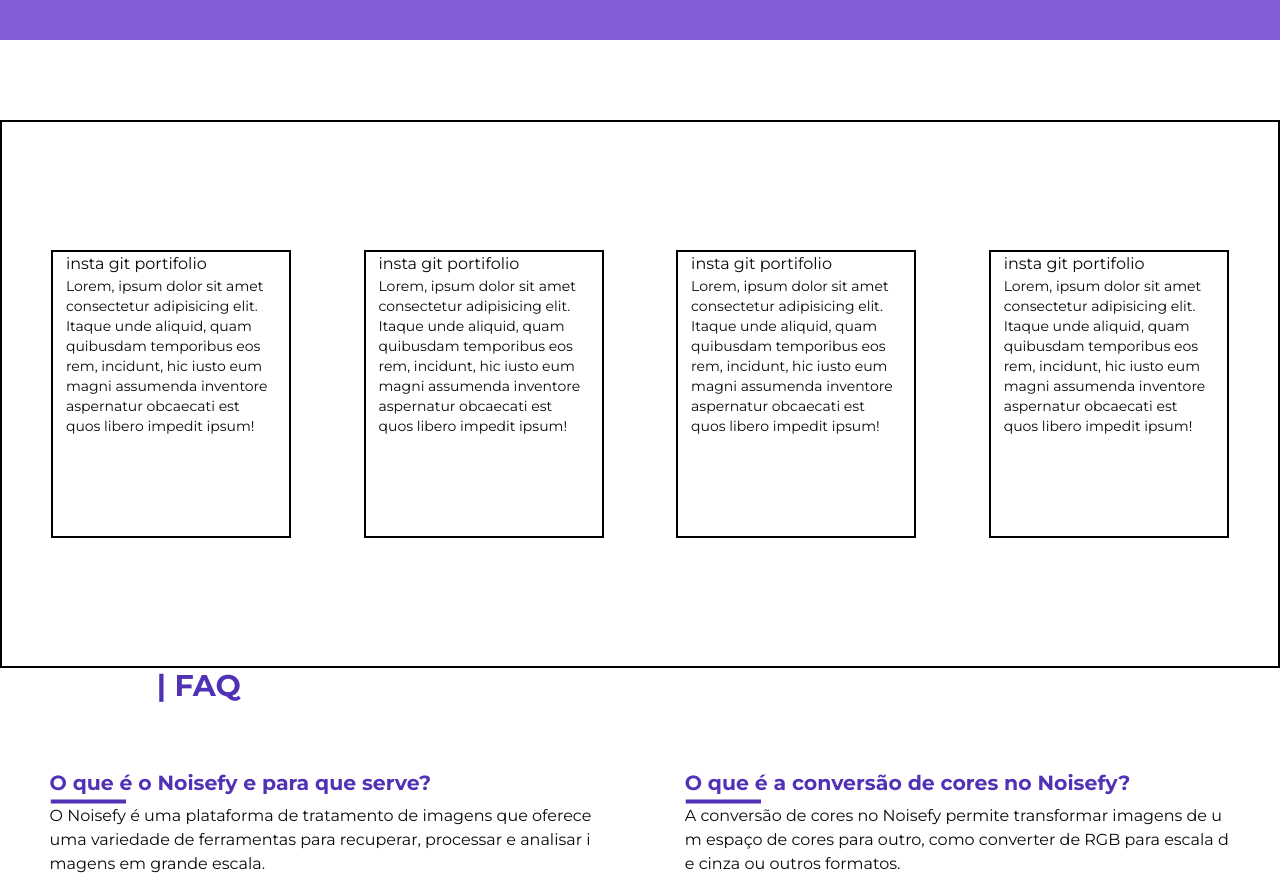
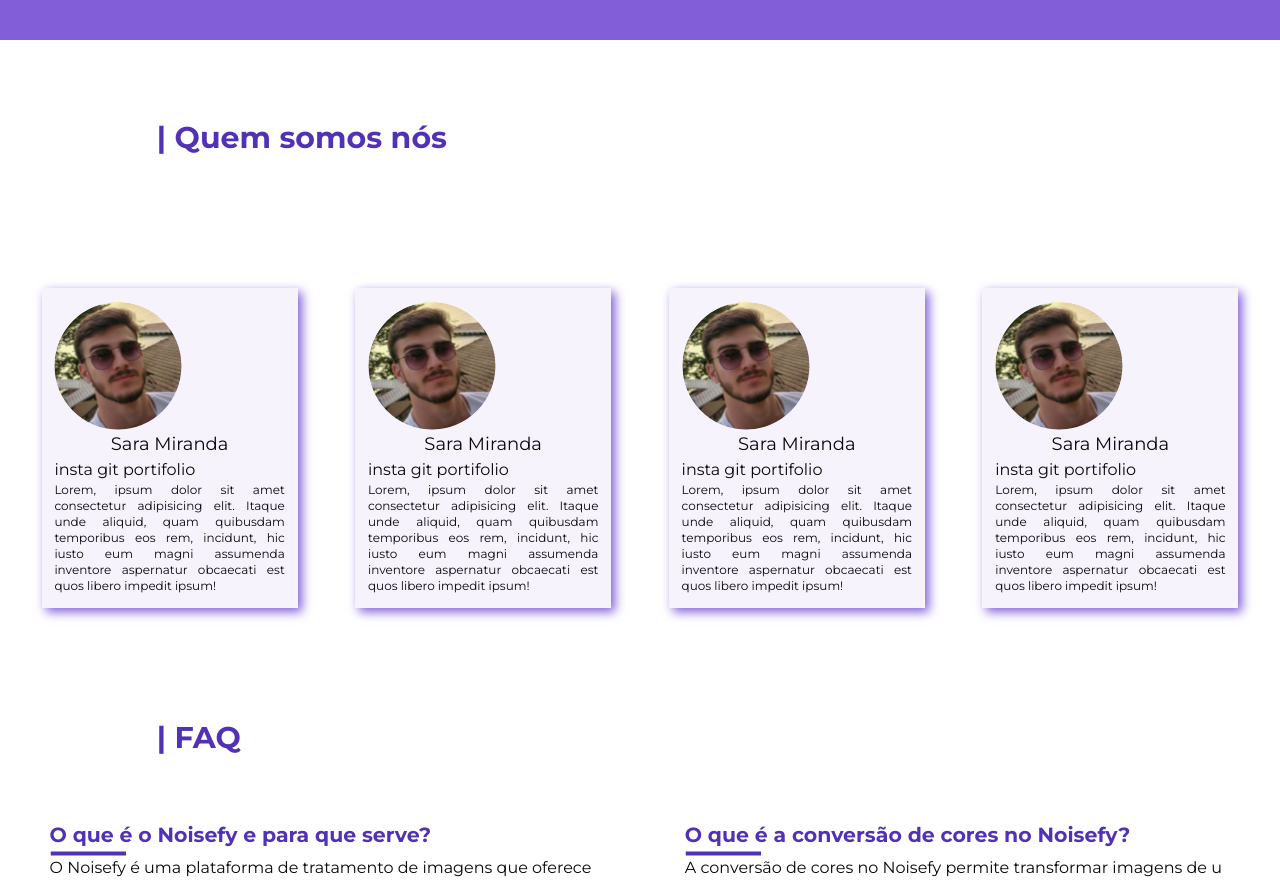
Before and after one commit to pedroestevaodev/noisefy, a Next.js app: page / in a window 1280 px wide. Shown: the part 3420-4303 px from the top of the page. Built offline with nearby package versions, Linux system fonts and the light colour scheme; no server answers.

Commit message:
Continuando o quem somos

```diff
--- a/components/landing/HowAre/boxH.tsx
+++ b/components/landing/HowAre/boxH.tsx
@@ -4,11 +4,12 @@ import Image from "next/image";
 
 const BoxH = ({ className }: HTMLAttributes<HTMLElement>) => {
     return (
-        <div className="border-2 border-black container w-60 h-72 my-32">
-            <p></p>
+        <div className="container w-64 h-80 my-28 text-justify bg-noisefy-50 shadow-custom-purple content-center" >
+            <img src="/imgs/caio.svg" alt="" className="w-32 h-32 rounded-full"/>
+
+            <h4 className="text-center bold text-lg">Sara Miranda</h4>
             <p><a href="">insta</a> <a href="">git</a> <a href="">portifolio</a></p>
-            <p className="text-sm">Lorem, ipsum dolor sit amet consectetur adipisicing elit. Itaque unde aliquid, quam quibusdam temporibus eos rem, incidunt, hic iusto eum magni assumenda inventore aspernatur obcaecati est quos libero impedit ipsum!</p>
-
+            <p className="text-xs">Lorem, ipsum dolor sit amet consectetur adipisicing elit. Itaque unde aliquid, quam quibusdam temporibus eos rem, incidunt, hic iusto eum magni assumenda inventore aspernatur obcaecati est quos libero impedit ipsum!</p>
         </div>
 
     );
--- a/components/landing/HowAre/index.tsx
+++ b/components/landing/HowAre/index.tsx
@@ -5,13 +5,19 @@ import BoxH from './boxH';
 
 const HowAre = ({ className }: HTMLAttributes<HTMLElement>) => {
     return (
-        <div className="border-2 border-black grid grid-cols-4 content-center container">
+        <div>
+        <div className="container text-noisefy-800 font-bold mb-5 mx-36 text-3xl">
+            | Quem somos nós
+        </div>
+        <div className="grid grid-cols-4 content-center container">
             <BoxH/>
             <BoxH/>
             <BoxH/>
             <BoxH/>
         </div>
 
+        </div>
+
     );
 };
 
--- a/tailwind.config.ts
+++ b/tailwind.config.ts
@@ -18,6 +18,10 @@ const config: Config = {
     		padding: '.8rem',
     	},
     	extend: {
+			boxShadow: {
+				'custom-purple': '4px 4px 10px #825FD8',
+			  },
+
 			spacing: {
 				'97' : '34rem',
 				'98' : '36rem',
```
Also changed, not shown: public/imgs/caio.svg (added).
